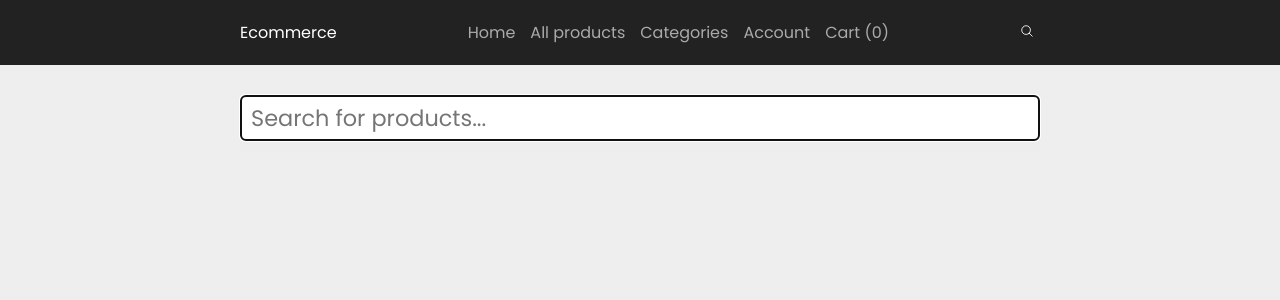
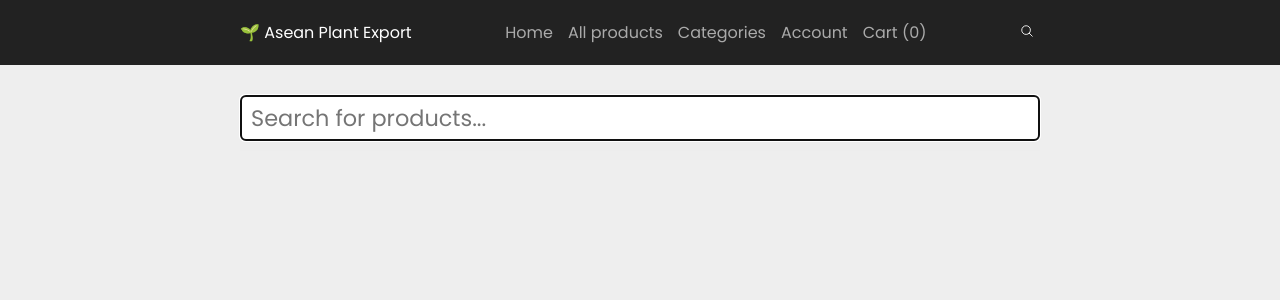
Before and after one commit to krcpr007/aseanplantexport-admin, a Next.js app in the folder ecommerce-front/: page /search in a window 1280 px wide. Shown: the top 300 px of the page. Built offline with nearby package versions, Linux system fonts and the light colour scheme.

Commit message:
Content : Title Header Change

```diff
--- a/ecommerce-front/components/Header.js
+++ b/ecommerce-front/components/Header.js
@@ -90,7 +90,7 @@ export default function Header() {
     <StyledHeader>
       <Center>
         <Wrapper>
-          <Logo href={'/'}>Ecommerce</Logo>
+          <Logo href={'/'}>🌱 Asean Plant Export</Logo>
           <StyledNav mobileNavActive={mobileNavActive}>
             <NavLink href={'/'}>Home</NavLink>
             <NavLink href={'/products'}>All products</NavLink>
```
